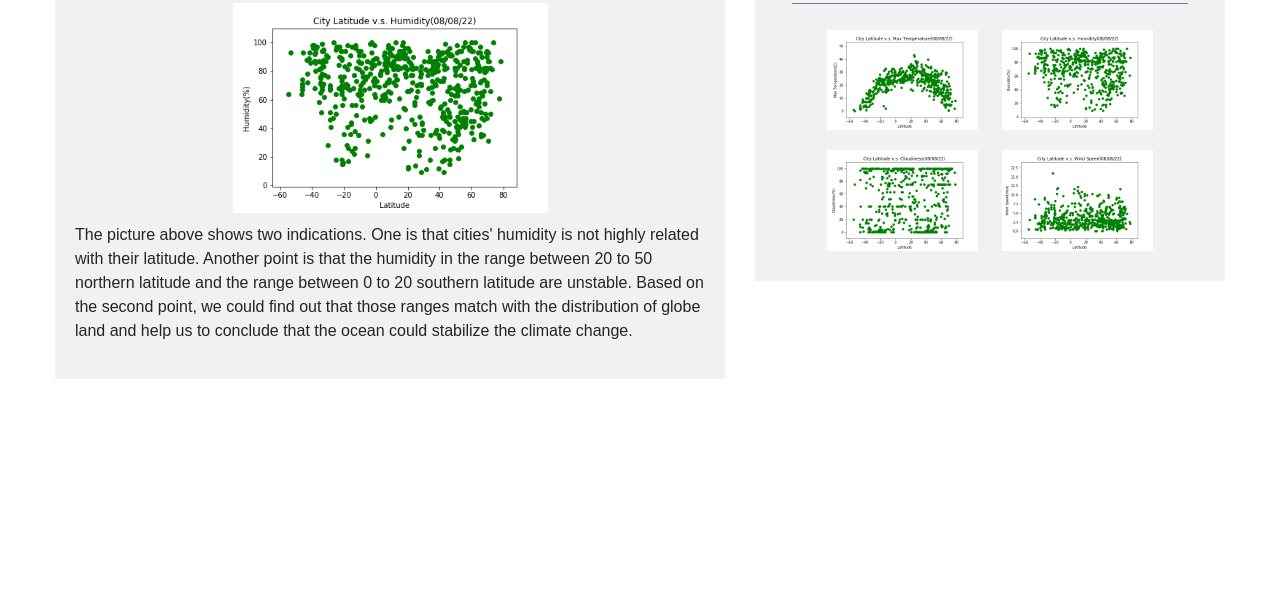
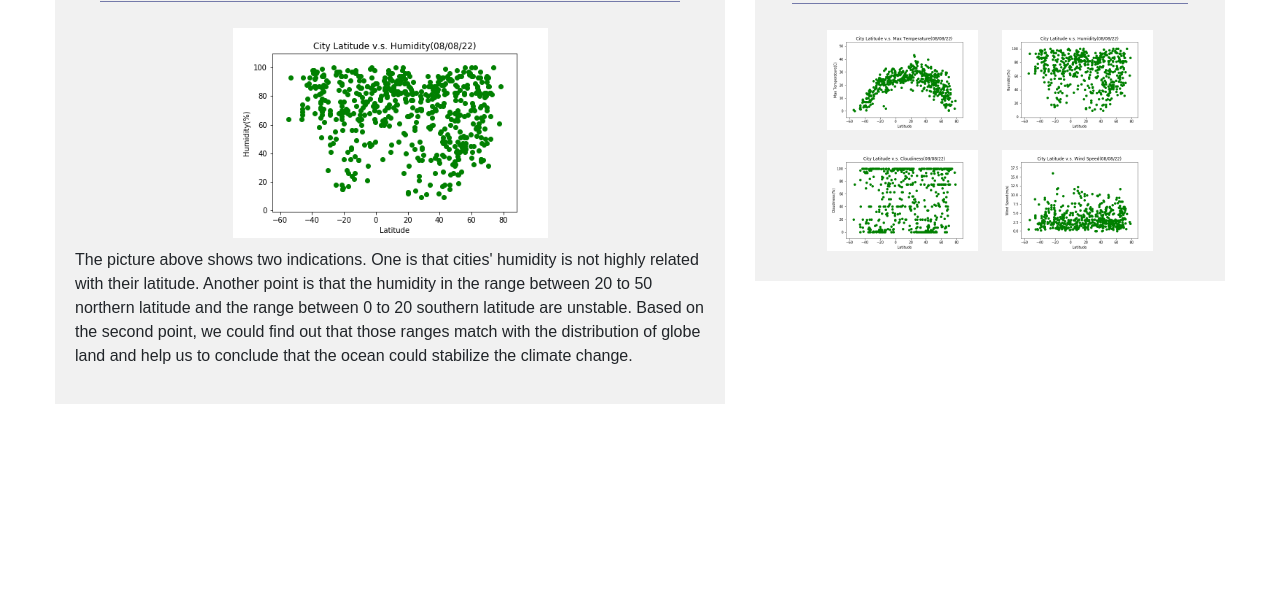
Before and after one commit to LynHJ/Web-Designing, a plain HTML site: page visulisations/Humidity.html in a window 1280 px wide. Shown: the part 189-800 px from the top of the page. Drawn offline with nearby package versions, Linux system fonts and the light colour scheme.

Commit message:
Update Humidity.html

```diff
--- a/visulisations/Humidity.html
+++ b/visulisations/Humidity.html
@@ -49,6 +49,7 @@
       <div class="col-sm-12 col-md-7 col-lg-7 col-xl-7">
         <div class="box">
           <h2> vs. Humidity</h2>
+          <Hr Width=92% Color="#8188BD">
           <img class="image" src="../assets/images/LatHumi.png" alt="" width="50%" height="50%" >
           <p> The picture above shows two indications. One is that cities' humidity is not highly related with
           their latitude. Another point is that the humidity in the range between 20 to 50 northern latitude
```
